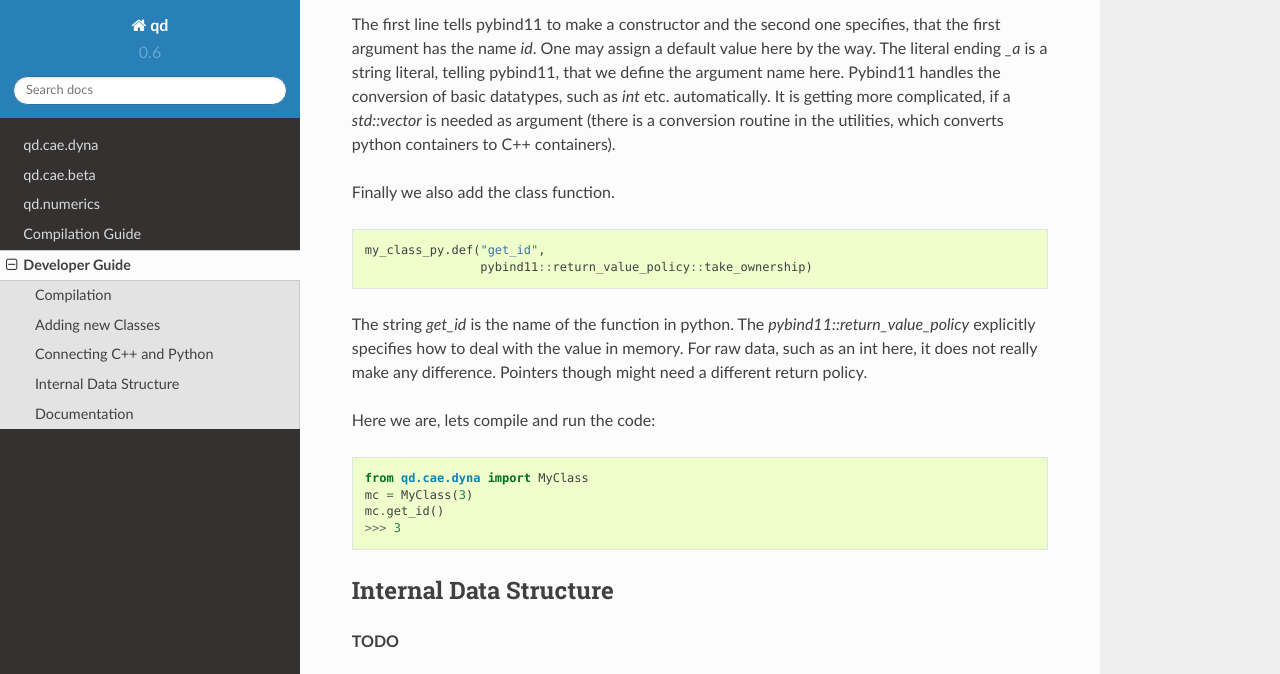
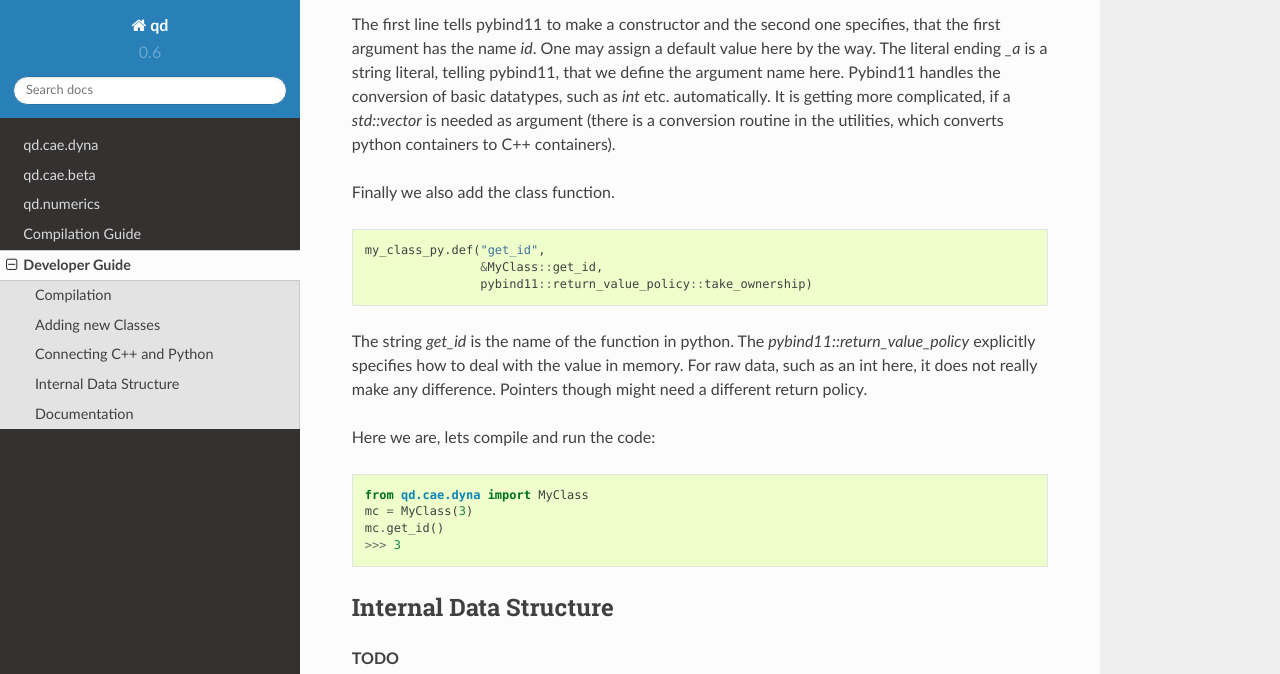
Before and after one commit to qd-cae/qd-cae-python, a Sphinx documentation site: the page built from docs/source/developer_guide.rst, in a window 1280 px wide and 900 px high, scrolled down 2113 px, cut to the strip 0-674 px from the top of the window. Built offline with Sphinx 7.4.7 and the Read the Docs theme 2.0.0, drawn with Linux system fonts in a browser that asks for light colours.

Commit message:
missed something in dev guide

```diff
--- a/docs/source/developer_guide.rst
+++ b/docs/source/developer_guide.rst
@@ -109,6 +109,7 @@ Finally we also add the class function.
 .. code-block:: cpp
 
     my_class_py.def("get_id",
+                    &MyClass::get_id,
                     pybind11::return_value_policy::take_ownership)
 
 The string `get_id` is the name of the function in python. The `pybind11::return_value_policy` explicitly specifies how to deal with the value in memory. For raw data, such as an int here, it does not really make any difference. Pointers though might need a different return policy.
```
Also changed, not shown: 2 other files.
